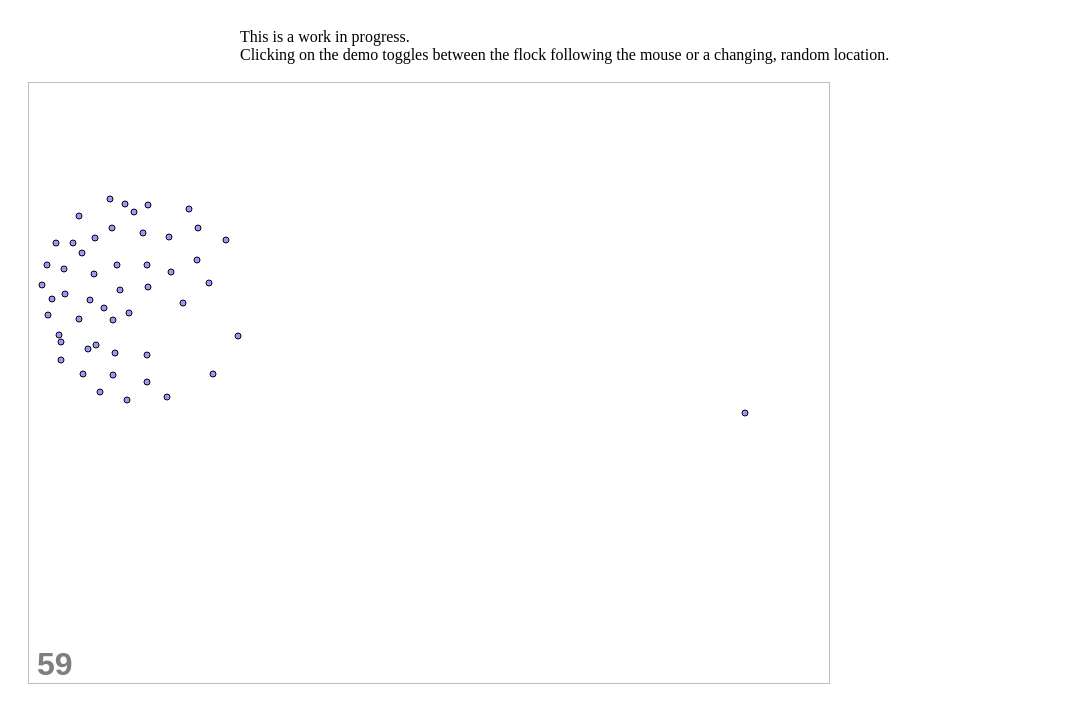
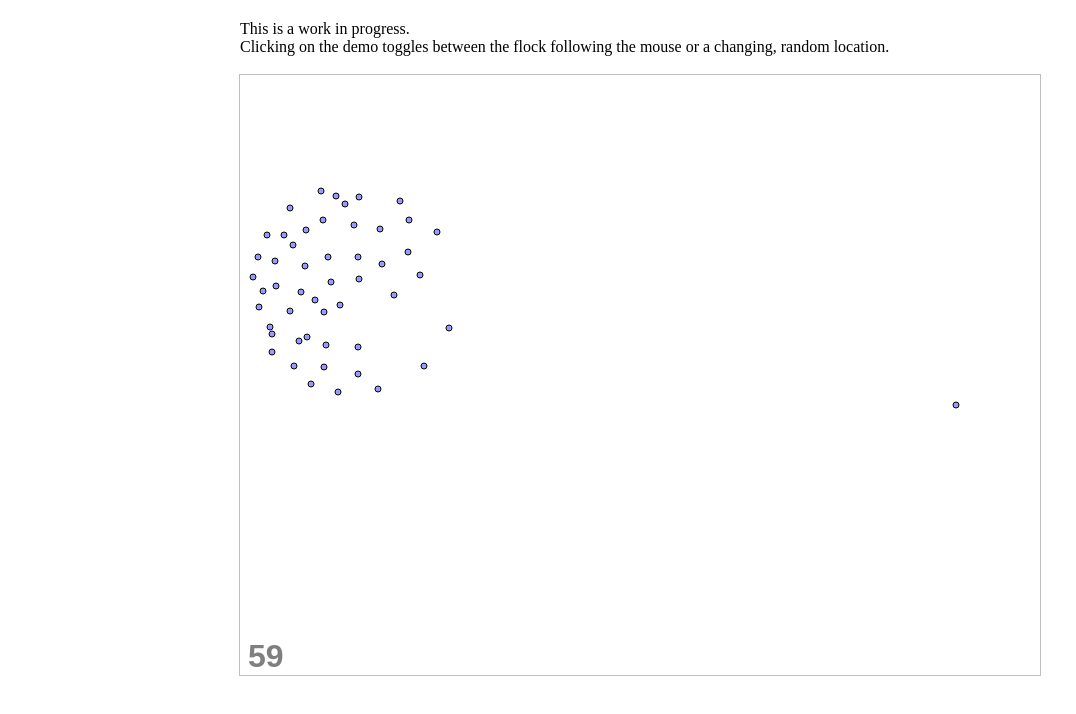
Before and after one commit to alex-pope/alex-pope.github.com, a plain HTML site: page flocking/index.html in a window 1280 px wide. Shown: the whole page, without its empty margins (0-1076 px from the left). Drawn offline with Linux system fonts and the light colour scheme.

Commit message:
Update main.css

```diff
--- a/flocking/css/main.css
+++ b/flocking/css/main.css
@@ -4,7 +4,7 @@
 }
 
 body {
-	padding:20px;
+	margin:20px;
 }
 
 body > div,
@@ -12,3 +12,7 @@ body > canvas {
 	margin: 0 auto;
 	width:800px;
 }
+
+body > canvas {
+	display:block;
+}
```
